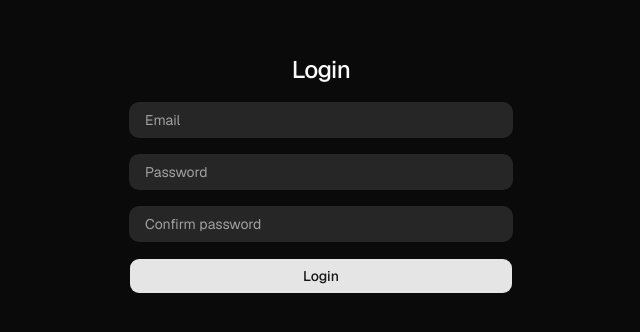
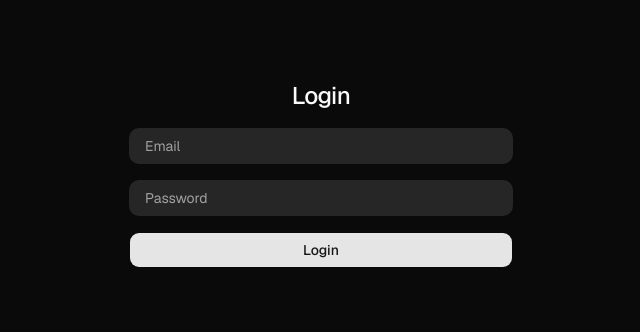
Before and after one commit to ayushghoshdev/educational-tutoring-website, a Next.js app: page /login in a window 1280 px wide. Shown: the part 226-558 px from the top of the page, without its empty margins (319-959 px from the left). Built offline with nearby package versions, Linux system fonts and the light colour scheme.

Commit message:
Remove confirm password from login page

```diff
--- a/src/app/(auth)/login/LoginForm.tsx
+++ b/src/app/(auth)/login/LoginForm.tsx
@@ -65,20 +65,6 @@ export default function LoginForm() {
           )}
         </div>
 
-        <div className="space-y-1">
-          <input
-            type="password"
-            {...register("confirmPassword")}
-            placeholder="Confirm password"
-            className="w-full px-4 py-2 rounded-lg text-sm text-foreground placeholder-muted-foreground bg-secondary transition-all duration-200"
-          />
-          {errors.confirmPassword && (
-            <p className="text-xs font-medium text-red-500 mt-1">
-              {(errors.confirmPassword as any).message}
-            </p>
-          )}
-        </div>
-
         <Button
           type="submit"
           size="lg"
--- a/src/schemas/loginSchema.ts
+++ b/src/schemas/loginSchema.ts
@@ -1,23 +1,12 @@
 import { z } from "zod";
 
-export const loginSchema = z
-  .object({
+export const loginSchema = z.object({
   email: z.email("Please enter a valid email address"),
   password: z
     .string()
     .min(8, "Password must be at least 8 characters long")
     .regex(/[A-Z]/, "Password must contain at least one uppercase letter")
     .regex(/[0-9]/, "Password must contain at least one number"),
-    confirmPassword: z.string().min(1, "Please confirm your password"),
-  })
-  .superRefine((data, ctx) => {
-    if (data.password !== data.confirmPassword) {
-      ctx.addIssue({
-        code: z.ZodIssueCode.custom,
-        message: "Passwords do not match",
-        path: ["confirmPassword"],
-      });
-    }
 });
 
 export type LoginInput = z.infer<typeof loginSchema>;
```
Lines whose indentation alone changed are shown as unchanged.
